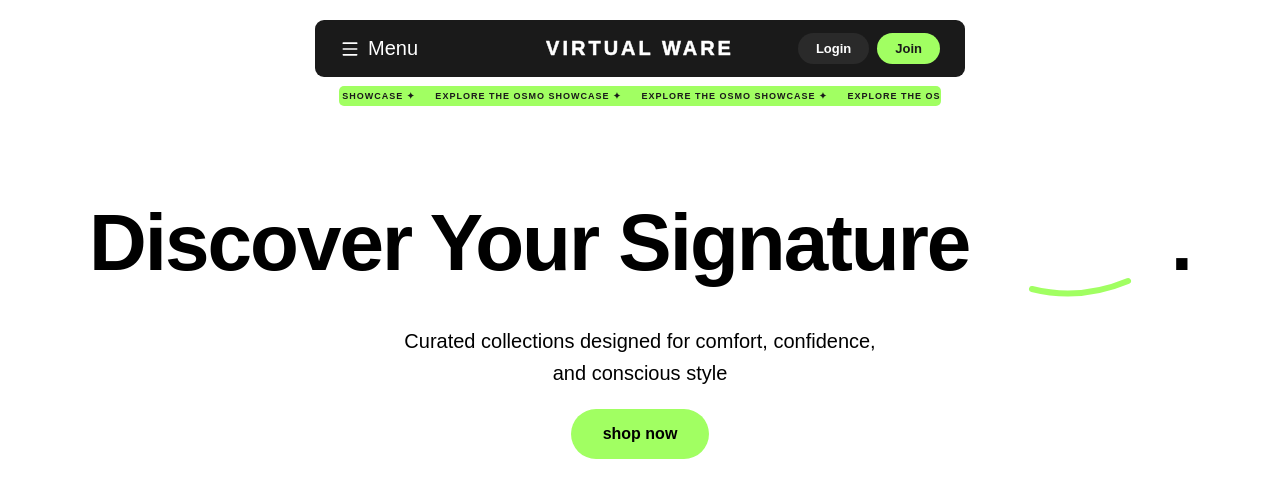
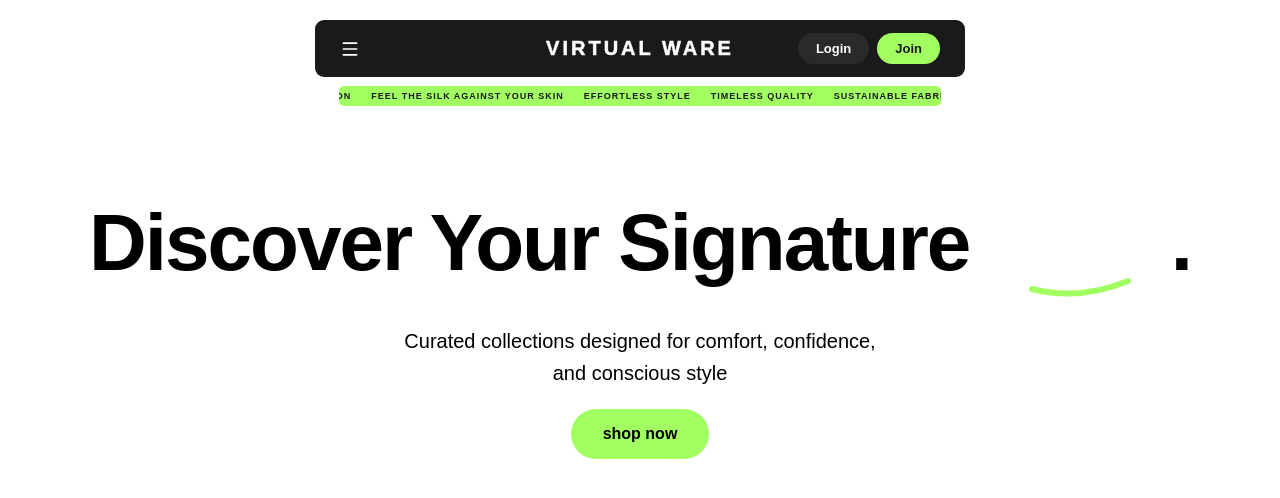
Before and after one commit to Haik11kashiyani/react-e-com, a React (Vite) app: page / in a window 1280 px wide. Shown: the top 498 px of the page. Built offline with nearby package versions, Linux system fonts and the light colour scheme; a web font is replaced by a local one.

Commit message:
menu bar with hero sec half

```diff
--- a/src/components/menu.tsx
+++ b/src/components/menu.tsx
@@ -23,7 +23,7 @@ function MenuBar() {
     <nav className="navbar">
       <div className="nav-left">
         <Menu className="menu-icon" />
-        <span className="menu-text">Menu</span>
+
       </div>
 
       <div className="nav-center">
@@ -45,12 +45,12 @@ function MenuBar() {
     {/* Marquee Banner - Under the menu */}
     <div className={`marquee-banner ${isScrolled ? 'scrolled' : ''}`}>
       <div className="marquee-track">
-        <span>EXPLORE THE OSMO SHOWCASE ✦</span>
-        <span>EXPLORE THE OSMO SHOWCASE ✦</span>
-        <span>EXPLORE THE OSMO SHOWCASE ✦</span>
-        <span>EXPLORE THE OSMO SHOWCASE ✦</span>
-        <span>EXPLORE THE OSMO SHOWCASE ✦</span>
-        <span>EXPLORE THE OSMO SHOWCASE ✦</span>
+        <span>Explore Collection</span>
+        <span>Feel the silk against your skin</span>
+        <span>Effortless style</span>
+        <span>timeless quality</span>
+        <span>Sustainable fabrics</span>
+        <span>Wear your values</span>
       </div>
     </div>
     </>
```
Also changed, not shown: src/components/coresolMarq.tsx (+9 -9 lines).
